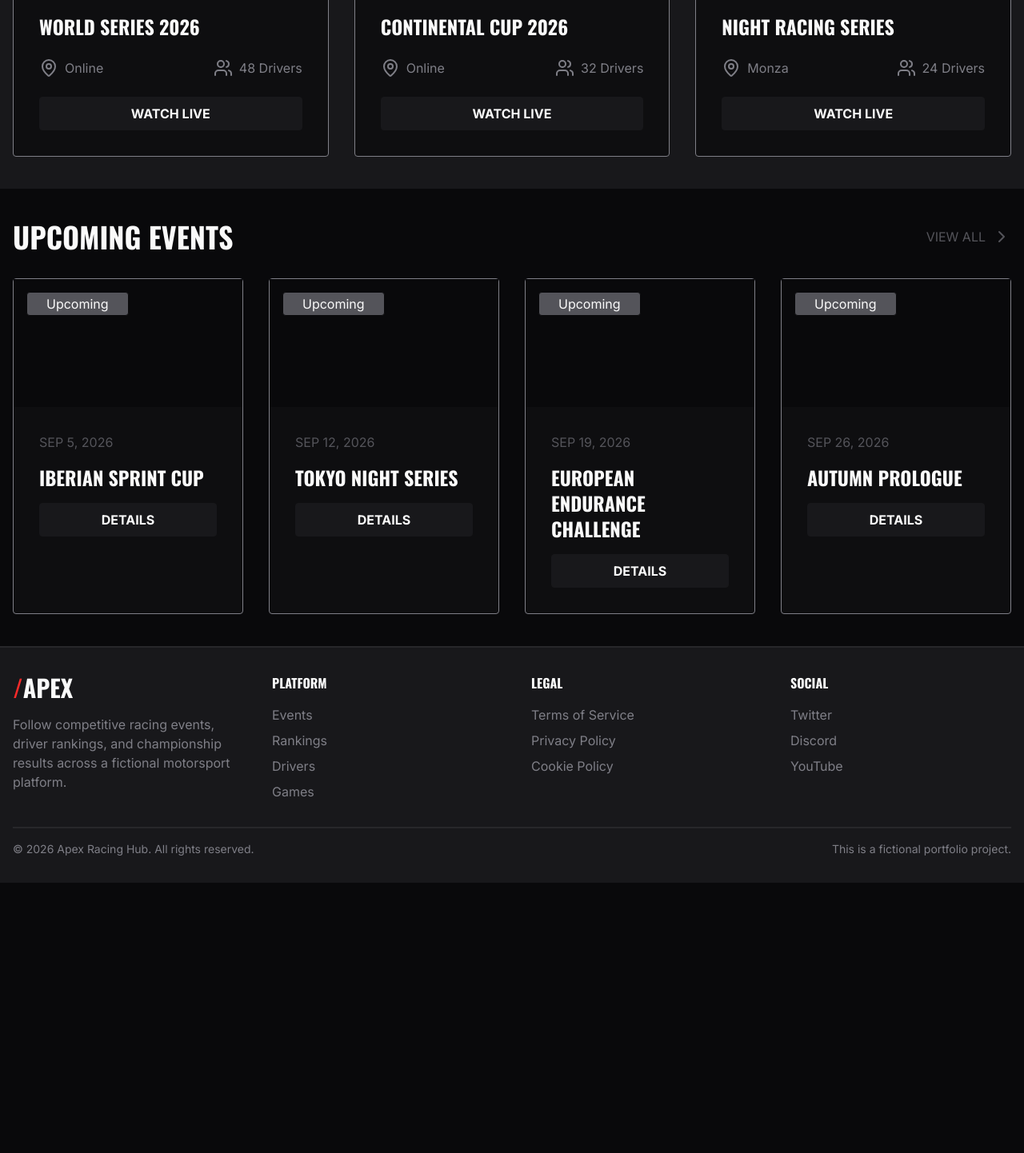
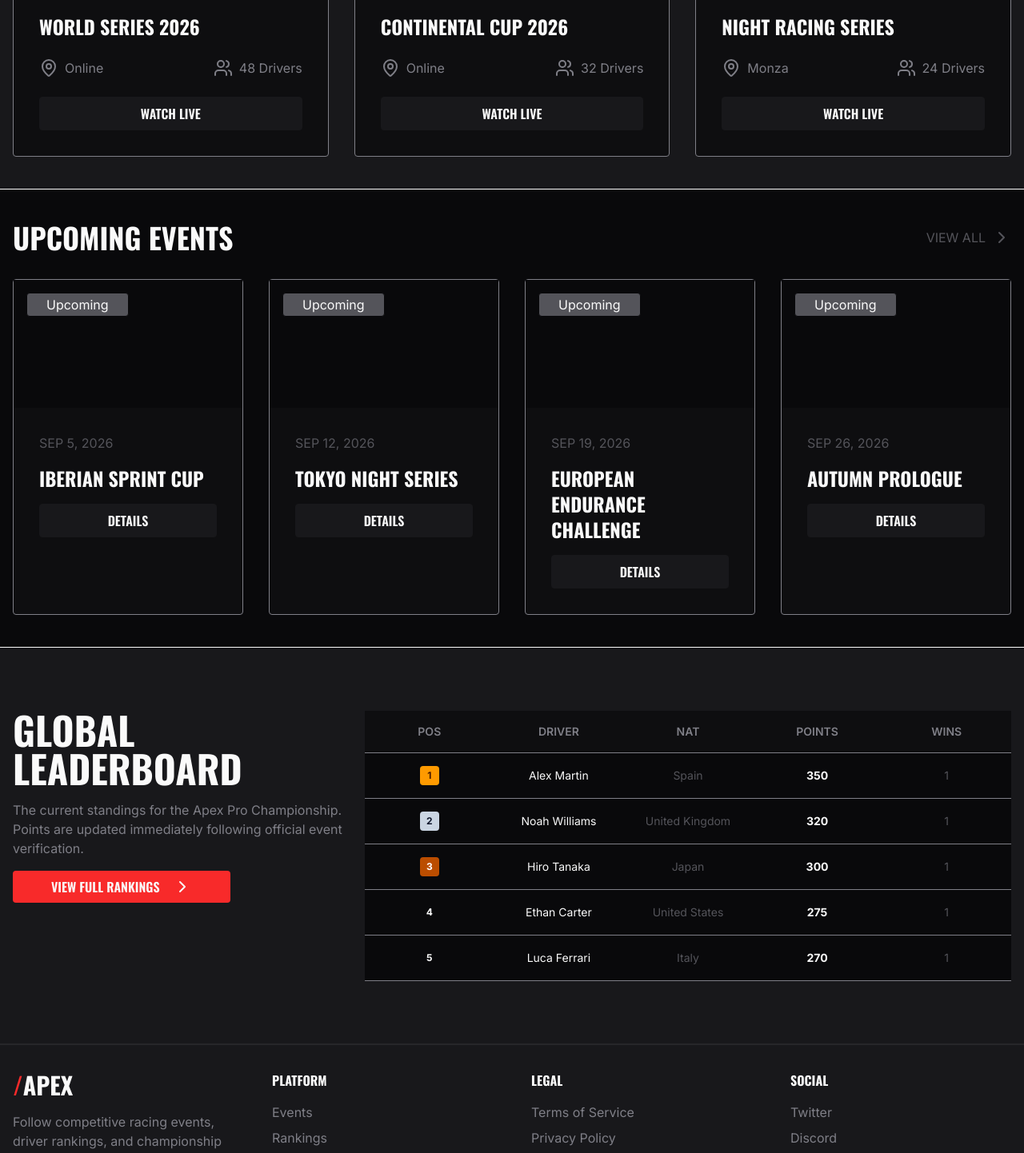
Before and after one commit to RizatdinovNail/Game-Event-Dashboard, a Next.js app: page / in a window 1280 px wide. Shown: the part 1040-2482 px from the top of the page at 80% size. Before the commit the page ends 2144 px from the top, so only its background shows below. Built offline with nearby package versions, Linux system fonts and the light colour scheme.

Commit message:
feat: Ratings section completed

```diff
--- a/app/components/layout/LiveEvents.tsx
+++ b/app/components/layout/LiveEvents.tsx
@@ -2,6 +2,7 @@ import { getLiveEvents } from "@/app/lib/events";
 import { ChevronRight, Circle, MapPin, Users } from "lucide-react";
 import Link from "next/link";
 import EventCard from "../events/EventCard";
+import ButtonLink from "../ui/ButtonLink";
 
 export default function LiveEvents() {
   const liveEvents = getLiveEvents();
@@ -67,28 +68,9 @@ export default function LiveEvents() {
                     {event.participants === 1 ? "Driver" : "Drivers"}
                   </p>
                 </div>
-                <Link
-                  href={`/events/${event.id}`}
-                  className="
-                uppercase
-                text-(--primary-text)
-                w-full
-                bg-(--secondary-bg)
-                py-2
-                text-center
-                font-bold
-                rounded-sm
-                focus-visible:outline-none
-                focus-visible:ring-2
-                focus-visible:ring-(--accentColor)
-                hover:bg-(--primary-bg)/10
-                border
-                border-(--secondary-bg)
-                transition-colors
-                duration-200"
-                >
+                <ButtonLink href={`/events/${event.id}`} variant="cardButton">
                   Watch Live
-                </Link>
+                </ButtonLink>
               </div>
             </EventCard>
           </li>
--- a/app/components/layout/RankingPreview.tsx
+++ b/app/components/layout/RankingPreview.tsx
@@ -0,0 +1,78 @@
+import { getRankings } from "@/app/lib/rankings";
+import { ChevronRightIcon } from "lucide-react";
+import Link from "next/link";
+import ButtonLink from "../ui/ButtonLink";
+
+export default function RankingPreview() {
+  const rankings = getRankings();
+  const tableHeadings = ["Pos", "Driver", "Nat", "Points", "Wins"];
+
+  return (
+    <section
+      className="bg-(--secondary-bg) min-h-[62vh] flex flex-col gap-8 px-4 py-10 border-t border-(--primary-text) justify-center "
+      aria-labelledby="rankings-heading"
+    >
+      <div className="mx-auto flex max-w-400 w-full justify-between max-lg:flex-col max-lg:gap-12 ">
+        <article className="flex flex-col gap-4 max-w-110">
+          <h2 className="uppercase text-(--primary-text) font-bold text-5xl">
+            Global leaderboard
+          </h2>
+          <p className="text-(--third-text)">
+            The current standings for the Apex Pro Championship. Points are
+            updated immediately following official event verification.
+          </p>
+
+          <ButtonLink variant="primary" href="/rankings">
+            View Full Rankings
+            <ChevronRightIcon aria-hidden="true"></ChevronRightIcon>
+          </ButtonLink>
+        </article>
+
+        <table className="w-full text-left text-sm table-fixed max-w-250">
+          <thead className="border-b text-sm uppercase text-(--third-text) bg-(--third-bg) text-center ">
+            <tr>
+              {tableHeadings.map((heading) => (
+                <th key={heading} className="px-6 py-4 font-semibold">
+                  {heading}
+                </th>
+              ))}
+            </tr>
+          </thead>
+
+          <tbody className="text-(--primary-text) text-center">
+            {rankings.slice(0, 5).map((ranking) => (
+              <tr
+                key={ranking.playerId}
+                className="bg-(--primary-bg) border-b border-(--third-text)"
+              >
+                <td className="px-6 py-4">
+                  <span
+                    className={`inline-flex items-center justify-center w-6 h-6 rounded-sm text-xs font-bold ${
+                      ranking.position === 1
+                        ? "bg-amber-500 text-amber-950"
+                        : ranking.position === 2
+                          ? "bg-slate-300 text-slate-900"
+                          : ranking.position === 3
+                            ? "bg-amber-700 text-white"
+                            : "text-muted-foreground"
+                    }`}
+                  >
+                    {ranking.position}
+                  </span>
+                </td>
+                <td className="px-6 py-4">{ranking.playerName}</td>
+                <td className="text-(--secondary-text) px-6 py-4">
+                  {ranking.country}
+                </td>
+                <td className="font-bold px-6 py-4 ">{ranking.points}</td>
+                <td className="text-(--secondary-text) px-6 py-4">
+                  {ranking.wins}
+                </td>
+              </tr>
+            ))}
+          </tbody>
+        </table>
+      </div>
+    </section>
+  );
+}
--- a/app/components/layout/UpcomingEvents.tsx
+++ b/app/components/layout/UpcomingEvents.tsx
@@ -3,12 +3,13 @@ import { ChevronRight, Circle, MapPin, Users } from "lucide-react";
 import Link from "next/link";
 import EventCard from "../events/EventCard";
 import { formatDate } from "@/app/hooks/formatDate";
+import ButtonLink from "../ui/ButtonLink";
 
 export default function UpcomingEvents() {
   const upcomingEvents = getUpcomingEvents();
   return (
     <section
-      className="bg-(--primary-bg) min-h-[62vh] flex justify-center flex-col gap-8 px-4 py-10"
+      className="bg-(--primary-bg) min-h-[62vh] flex justify-center flex-col gap-8 px-4 py-10 border-t border-(--primary-text)"
       aria-labelledby="live-events-heading"
     >
       <div className="mx-auto flex max-w-400 w-full items-center justify-between">
@@ -53,28 +54,9 @@ export default function UpcomingEvents() {
                 <h3 className="text-(--primary-text) text-2xl uppercase font-bold">
                   {event.name}
                 </h3>
-                <Link
-                  href={`/events/${event.id}`}
-                  className="
-                uppercase
-                text-(--primary-text)
-                w-full
-                bg-(--secondary-bg)
-                py-2
-                text-center
-                font-bold
-                rounded-sm
-                focus-visible:outline-none
-                focus-visible:ring-2
-                focus-visible:ring-(--accentColor)
-                hover:bg-(--primary-bg)/10
-                border
-                border-(--secondary-bg)
-                transition-colors
-                duration-200"
-                >
+                <ButtonLink href={`/events/${event.id}`} variant="cardButton">
                   Details
-                </Link>
+                </ButtonLink>
               </div>
             </EventCard>
           </li>
--- a/app/components/ui/ButtonLink.tsx
+++ b/app/components/ui/ButtonLink.tsx
@@ -2,7 +2,7 @@ import Link from "next/link";
 import { ComponentProps } from "react";
 
 type ButtonLinkProps = ComponentProps<typeof Link> & {
-  variant?: "primary" | "secondary";
+  variant?: "primary" | "secondary" | "cardButton";
   children: React.ReactNode;
 };
 
@@ -28,12 +28,18 @@ export default function ButtonLink({
     max-sm:w-full
     max-sm:text-center
     transition-colors
-    duration-200`;
+    duration-200
+    flex
+    gap-4
+    justify-center
+    items-center`;
 
   const variants = {
     primary: "bg-(--accentColor) hover:bg-[#c01616]",
     secondary:
       "bg-(--primary-bg) border-(--third-text) border hover:bg-(--secondary-bg)",
+    cardButton:
+      "text-(--primary-text) w-full bg-(--secondary-bg)  font-bold hover:bg-(--primary-bg)/10 border border-(--secondary-bg)",
   };
 
   return (
--- a/app/page.tsx
+++ b/app/page.tsx
@@ -1,6 +1,7 @@
 import Header from "./components/layout/Header";
 import Hero from "./components/layout/Hero";
 import LiveEvents from "./components/layout/LiveEvents";
+import RankingPreview from "./components/layout/RankingPreview";
 import UpcomingEvents from "./components/layout/UpcomingEvents";
 
 export default function Home() {
@@ -9,6 +10,7 @@ export default function Home() {
       <Hero></Hero>
       <LiveEvents></LiveEvents>
       <UpcomingEvents></UpcomingEvents>
+      <RankingPreview></RankingPreview>
     </>
   );
 }
```
